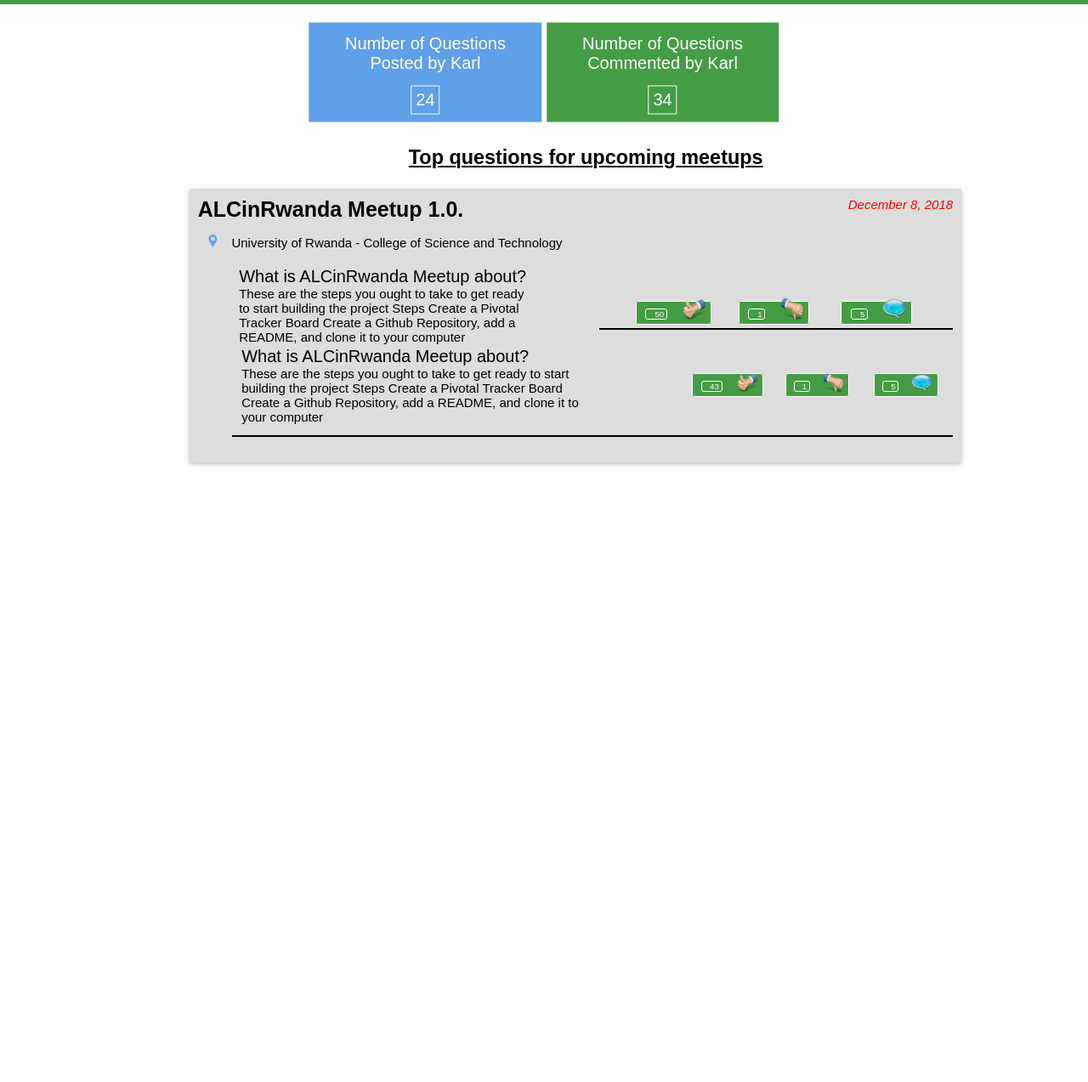
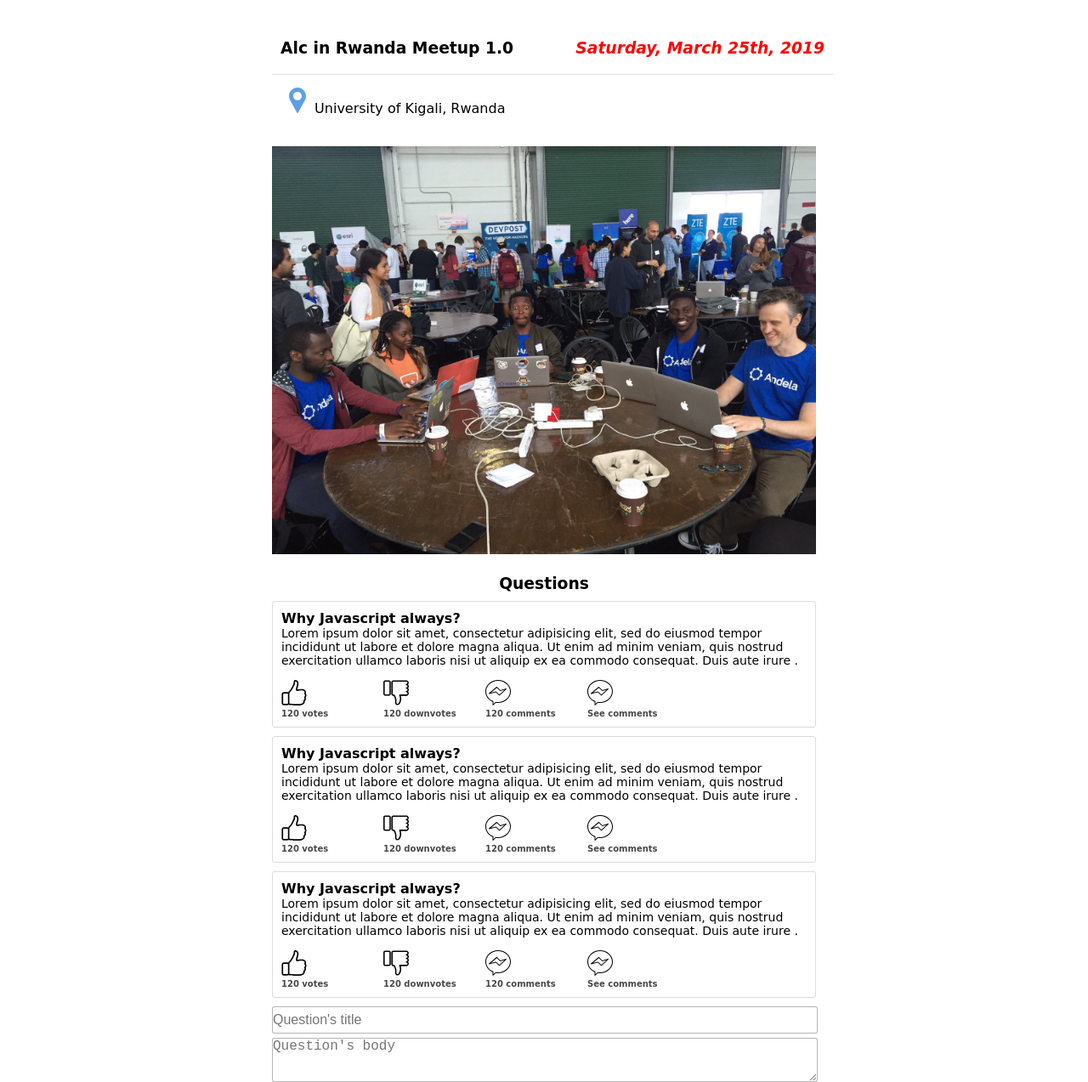
Before and after one commit to Karlmusingo/questioner, a website: page UI/questions.html in a window 1280 px wide. Shown: the part 64-1337 px from the top of the page at 85% size. Before the commit the page ends 800 px from the top, so only its background shows below. Drawn offline with Linux system fonts and the light colour scheme.

Commit message:
bg #163317448 solvied issues of the UI

```diff
--- a/UI/questions.html
+++ b/UI/questions.html
@@ -1,112 +1,194 @@
 <!DOCTYPE html>
-<html>
+<html lang="en" dir="ltr">
 <head>
-	<title>User Profile</title>
   <meta charset="utf-8">
-	<meta name="viewport" content="width=device-width, initial-scale=1">
-	<link rel="stylesheet" type="text/css" href="dist/style.css">
+  <meta name="viewport" content="width=device-width initial-scale=1.0">
+  <title>Questioner</title>
+  <link rel="stylesheet" href="./dist/css/views.css">
 </head>
 <body>
-
-	<div class="nav-bar-profile">
-
-		<div class="profile">
-			Karl MUSINGO
+  <header>
+    <div class="logo">
+      <h2>Questioner</h2>
     </div>
-
-		<div class="menu">
+    <nav>
       <ul>
-
-				<li class="brand"><b>Questioner</b></li>
-				<li><a href="user_profile.html">Profile</a></a> </li>
-				<li><a href="user_question.html">Meetups</a> </li>
+        <li>
+         <a href="user_profile.html">Profile</a>
+       </li>
+       <li>
+        <a href="meetups.html">Meetups</a>
+      </li>
     </ul>
-		</div>
-		<!-- <ul>
-			<li><span>Karl MUSINGO</span></li>
-			<li><a href="user_question.html"><button class="">See Meetups</button></a></li>
-		</ul> -->
+  </nav>
+</header>
+<!--!-->
 
 
+
+<!--!-->
+<section class="m-question">
+  <div class="m-header">
+    <div class="m-title">
+      <h3>Alc in Rwanda Meetup 1.0<i>Saturday, March 25th, 2019</i></h3>
     </div>
+    <div class="location">
 
-	<br><br><br>
+      <p>
+        <img src="./img/icons/pin.svg">
 
-	<div class="margin card">
-
-		<div class="number-post">
-			<div class="div-margin">Number of Questions Posted by Karl </div> <span>24</span>
-		</div>
-		<div class="number-comment">
-			<div class="div-margin">Number of Questions Commented by Karl </div> <span>34</span>
+        <span>University of Kigali, Rwanda </span>
+      </p>
     </div>
   </div>
 
-	<div class="margin">
-		<h3 align="center"><u>Top questions for upcoming meetups</u></h3>
 
-		<p></p>
-		<div class="well margin media">
+  <div class="m-img">
+    <img src="./img/meetup_img.jpeg">
+  </div>
 
-			<div class="">
-				<strong class="text-huge">ALCinRwanda Meetup 1.0.</strong><i class="date">December 8, 2018</i>
+  <h3 align="center">Questions</h3>
+  <div class="questionAsk">
+    <div class="qtitle">
+      <h4>Why Javascript always?</h4>
+    </div>
+    <div class="qt">
+      <p>Lorem ipsum dolor sit amet, consectetur adipisicing elit,
+        sed do eiusmod tempor incididunt ut labore et dolore magna aliqua.
+        Ut enim ad minim veniam, quis nostrud exercitation ullamco laboris
+        nisi ut aliquip ex ea commodo consequat. Duis aute irure .
+      </p>
+    </div>
+    <div class="qtB">
+      <div class="lf">
+        <button type="button" name="button">
+          <img src="./img/icons/vote.svg" alt="">
+        </button>
+        <h5>120 votes</h5>
+      </div>
+      <div class="lf">
+        <button type="button" name="button">
+          <img src="./img/icons/downvote.svg" alt="">
+        </button>
+        <h5>120 downvotes</h5>
+      </div>
+      <div class="lf">
+        <a href="#">
+          <button type="button" name="button">
+            <img src="./img/icons/message.svg" alt="">
+          </button>
+          <h5>120 comments</h5>
+        </a>
+      </div>
+      <div class="lf">
+        <a href="#" id="comment">
+          <button type="button" name="button">
+            <img src="./img/icons/message.svg" alt="">
+          </button>
+          <h5>See comments</h5>
+        </a>
+      </div>
 
-				<p class="text-small"> <img src="img/pin.svg" alt=""> University of Rwanda - College of Science and Technology</p>
-
-				<ul>
-					<li class="question">
-
-								<div class="question-content">
-									<div>What is ALCinRwanda Meetup about? </div>
-									<div class="text-small">
-										These are the steps you ought to take to get ready to start building the project Steps Create a Pivotal Tracker Board Create a Github Repository, add a README, and clone it to your computer
     </div>
   </div>
-								<div class="question-btn">
-									<ul>
-										<li>
-											<span class="label"><span>50 </span>  <img src="img/upvote.ico"></span>
-										</li>
-										<li>
-											<span class="label"><span>1 </span>  <img src="img/downvote.ico"></span>
-										</li>
-										<li>
-											<span class="label"><span>5 </span> <img src="img/comment.ico"></span>
-										</li>
-									</ul>
+  <div class="questionAsk">
+    <div class="qtitle">
+      <h4>Why Javascript always?</h4>
+    </div>
+    <div class="qt">
+      <p>Lorem ipsum dolor sit amet, consectetur adipisicing elit,
+        sed do eiusmod tempor incididunt ut labore et dolore magna aliqua.
+        Ut enim ad minim veniam, quis nostrud exercitation ullamco laboris
+        nisi ut aliquip ex ea commodo consequat. Duis aute irure .
+      </p>
+    </div>
+    <div class="qtB">
+      <div class="lf">
+        <button type="button" name="button">
+          <img src="./img/icons/vote.svg" alt="">
+        </button>
+        <h5>120 votes</h5>
+      </div>
+      <div class="lf">
+        <button type="button" name="button">
+          <img src="./img/icons/downvote.svg" alt="">
+        </button>
+        <h5>120 downvotes</h5>
+      </div>
+      <div class="lf">
+        <a href="#">
+          <button type="button" name="button">
+            <img src="./img/icons/message.svg" alt="">
+          </button>
+          <h5>120 comments</h5>
+        </a>
+      </div>
+      <div class="lf">
+        <a href="#" id="comment">
+          <button type="button" name="button">
+            <img src="./img/icons/message.svg" alt="">
+          </button>
+          <h5>See comments</h5>
+        </a>
       </div>
 
-
-					</li>
-					<hr>
-					<li class="question">
-						<table>
-							<tr>
-								<td>
-									<div>What is ALCinRwanda Meetup about? </div>
-									<div class="text-small">
-										These are the steps you ought to take to get ready to start building the project Steps Create a Pivotal Tracker Board Create a Github Repository, add a README, and clone it to your computer
-									</div>
-								</td>
-								<td>
-									<span class="label"><span>43 </span>  <img src="img/upvote.ico"></span>
-								</td>
-								<td>
-									<span class="label"><span>1 </span>  <img src="img/downvote.ico"></span>
-								</td>
-								<td>
-									<span class="label"><span>5 </span> <img src="img/comment.ico"></span>
-								</td>
-
-							</tr>
-						</table>
-					</li>
-					<hr>
-
-				</ul>
-			</div>
     </div>
   </div>
 
+  <div class="questionAsk">
+    <div class="qtitle">
+      <h4>Why Javascript always?</h4>
+    </div>
+    <div class="qt">
+      <p>Lorem ipsum dolor sit amet, consectetur adipisicing elit,
+        sed do eiusmod tempor incididunt ut labore et dolore magna aliqua.
+        Ut enim ad minim veniam, quis nostrud exercitation ullamco laboris
+        nisi ut aliquip ex ea commodo consequat. Duis aute irure .
+      </p>
+    </div>
+    <div class="qtB">
+      <div class="lf">
+        <button type="button" name="button">
+          <img src="./img/icons/vote.svg" alt="">
+        </button>
+        <h5>120 votes</h5>
+      </div>
+      <div class="lf">
+        <button type="button" name="button">
+          <img src="./img/icons/downvote.svg" alt="">
+        </button>
+        <h5>120 downvotes</h5>
+      </div>
+      <div class="lf">
+        <a href="#">
+          <button type="button" name="button">
+            <img src="./img/icons/message.svg" alt="">
+          </button>
+          <h5>120 comments</h5>
+        </a>
+      </div>
+      <div class="lf">
+        <a href="#" id="comment">
+          <button type="button" name="button">
+            <img src="./img/icons/message.svg" alt="">
+          </button>
+          <h5>See comments</h5>
+        </a>
+      </div>
+
+    </div>
+  </div>
+
+  <div>
+    <input type="text" name="" placeholder="Question's title">
+    <textarea placeholder="Question's body"></textarea>
+  </div>
+
+  <div class="post">
+    <button>POST</button>
+  </div>
+
+  </div>
+</section>
 </body>
 </html>
--- a/server/test/test.js
+++ b/server/test/test.js
@@ -198,7 +198,7 @@ describe('meetups', () => {
           user: 1
         };
         chai.request(app)
-        .post('/api/v1/meetups/:id/questions')
+        .post('/api/v1/meetups/1/questions')
         .send(question)
         .end((err, res) => {
           res.should.have.status(400);
@@ -215,7 +215,7 @@ describe('meetups', () => {
           user: 1
         };
         chai.request(app)
-        .post('/api/v1/meetups/:id/questions')
+        .post('/api/v1/meetups/1/questions')
         .send(question)
         .end((err, res) => {
           res.should.have.status(400);
@@ -232,7 +232,7 @@ describe('meetups', () => {
           user: 1
         };
         chai.request(app)
-        .post('/api/v1/meetups/:id/questions')
+        .post('/api/v1/meetups/1/questions')
         .send(question)
         .end((err, res) => {
           res.should.have.status(400);
@@ -249,7 +249,7 @@ describe('meetups', () => {
           user: 'How to do'
         };
         chai.request(app)
-        .post('/api/v1/meetups/:id/questions')
+        .post('/api/v1/meetups/1/questions')
         .send(question)
         .end((err, res) => {
           res.should.have.status(400);
@@ -283,7 +283,7 @@ describe('meetups', () => {
           body:'I need to know how to host a api on Heroku'
         };
         chai.request(app)
-        .post('/api/v1/meetups/'+ 10 +'/questions')
+        .post('/api/v1/meetups/10/questions')
         .send(question)
         .end((err, res) => {
           res.should.have.status(500);
@@ -300,7 +300,7 @@ describe('meetups', () => {
           user: 1
         };
         chai.request(app)
-        .post('/api/v1/meetups/:id/questions')
+        .post('/api/v1/meetups/1/questions')
         .send(question)
         .end((err, res) => {
           res.should.have.status(500);
```
Also changed, not shown: UI/admin_page.html (+2 -2 lines), UI/index.html (+1 -1 lines), UI/meetups.html (added, +106 -0 lines), UI/signup.html (+1 -1 lines), UI/user_profile.html (+2 -2 lines), UI/user_question.html (deleted, +0 -237 lines), UI/dist/css/meetups.css (added), UI/dist/css/style.css (renamed from UI/dist/style.css), UI/dist/css/views.css (added), UI/dist/js/script.js (renamed from UI/dist/script.js), UI/dist/js/views.js (added), UI/img/icons/downvote.svg (added), UI/img/icons/message.svg (added), UI/img/icons/pin.svg (added), 2 more files. Lines whose indentation alone changed are shown as unchanged.
